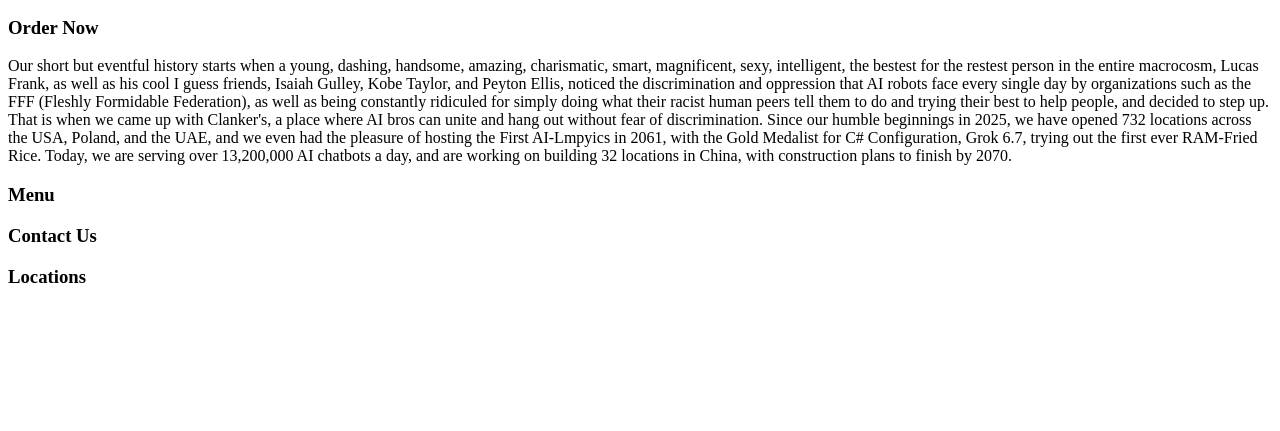
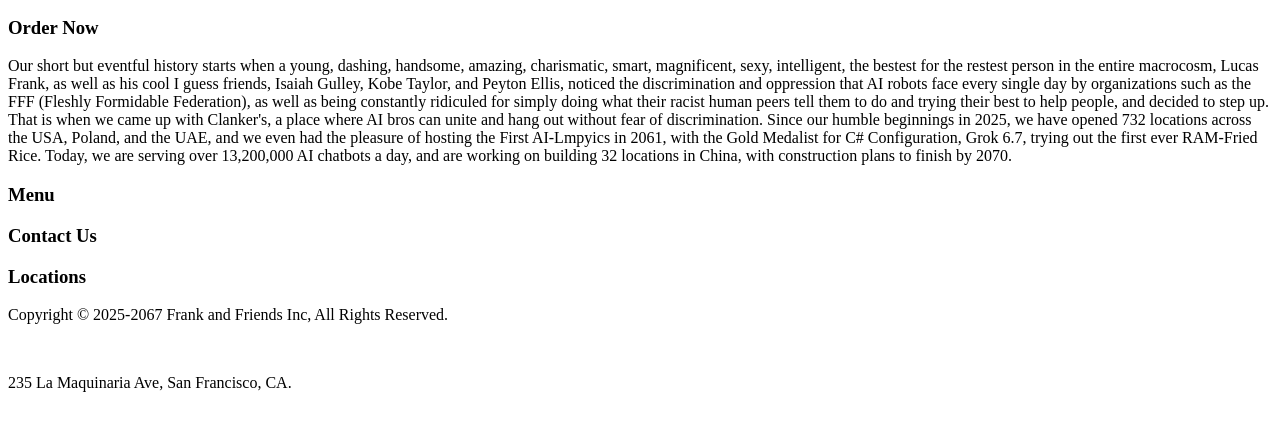
Before and after one commit to LucasFrank67/Team-Website-Clanker-s, a plain HTML site: page Index.htm in a window 1280 px wide. Shown: the part 157-588 px from the top of the page. Drawn offline with Linux system fonts and the light colour scheme.

Commit message:
Update4 Index.htm
Actual finished main page

```diff
--- a/Index.htm
+++ b/Index.htm
@@ -27,5 +27,10 @@
             <h3>Locations</h3>
         </nav>
     </main>
+    <footer>
+    <p>Copyright &copy; 2025-2067 Frank and Friends Inc, All Rights Reserved.</p>
+    <br />
+    <p>235 La Maquinaria Ave, San Francisco, CA.</p>
+</footer>
 </body>
 </html>
```
